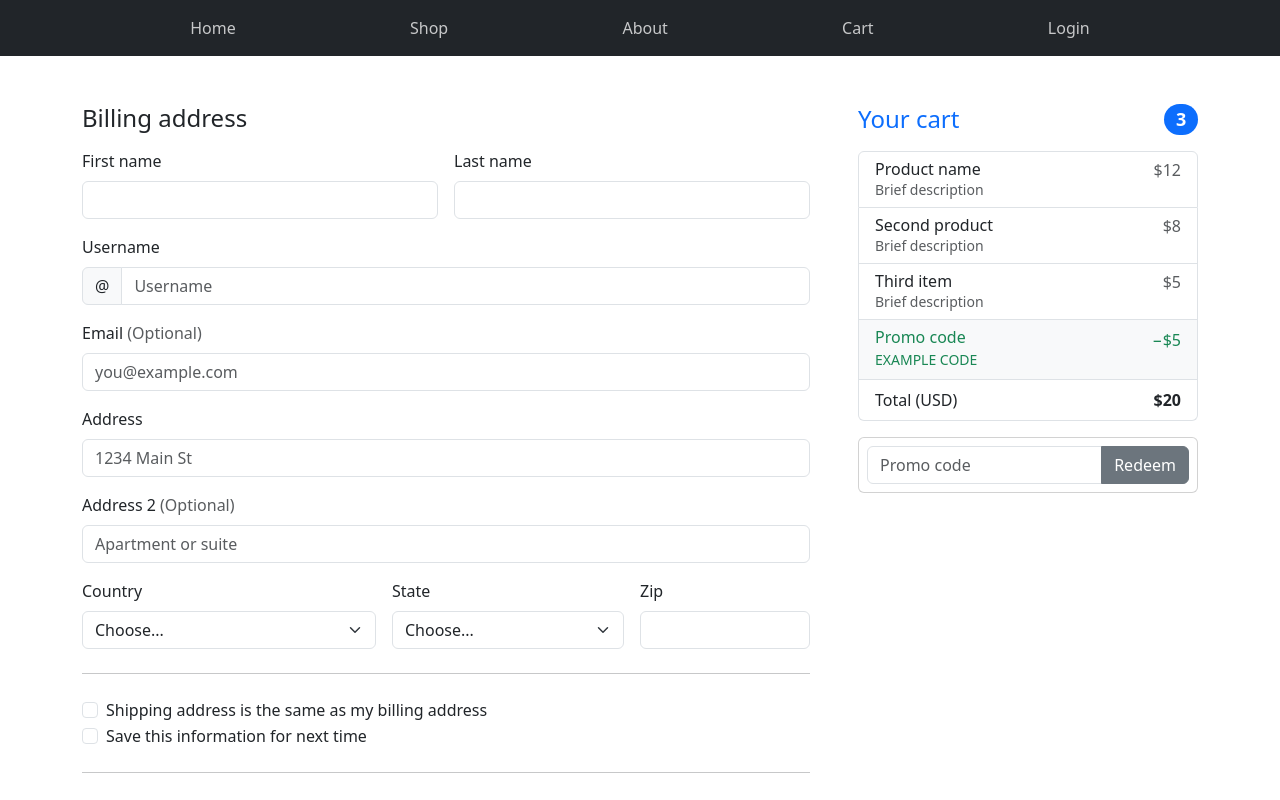
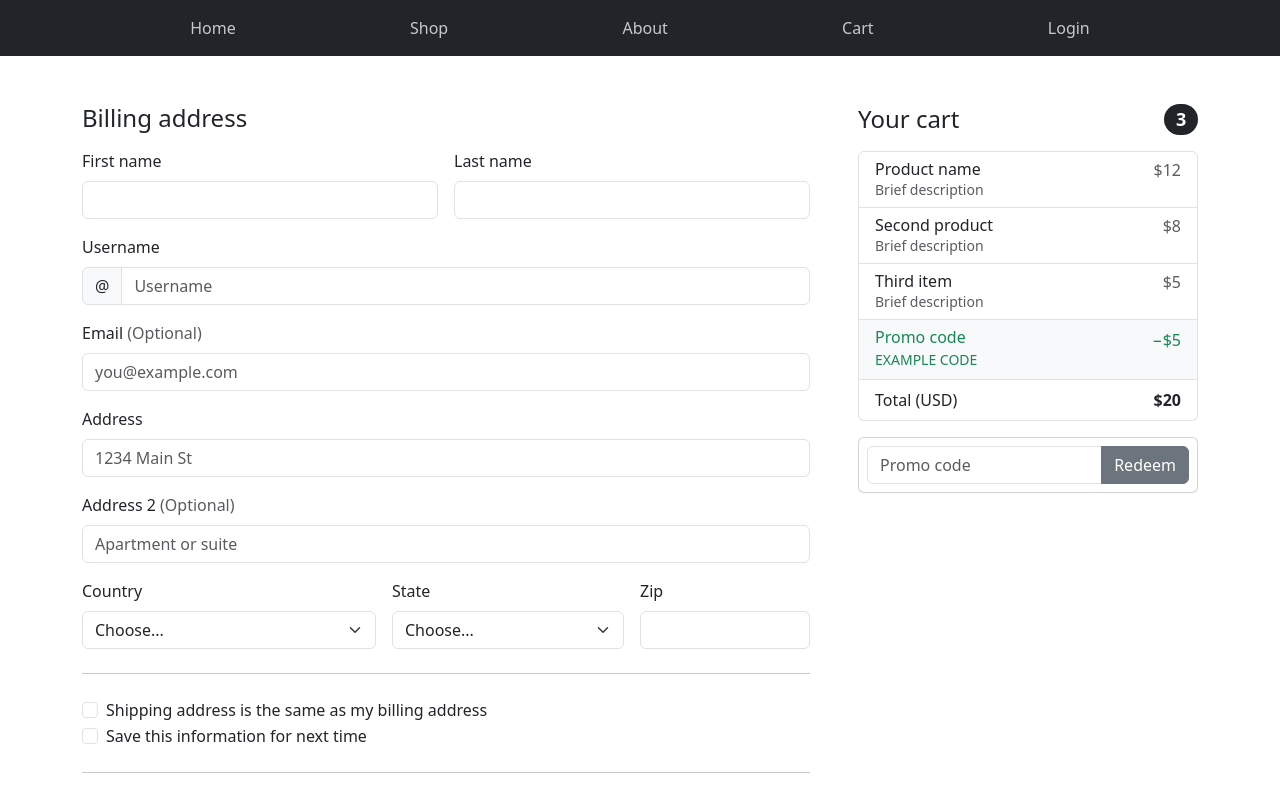
Before and after one commit to harshvsri/sneakart, a React (Vite) app: page /cart in a window 1280 px wide. Shown: the top 800 px of the page. Built offline with nearby package versions, Linux system fonts and the light colour scheme; the HTML template or start-up script is replaced by a standard one.

Commit message:
Update Cart.tsx design and Add readme.md

```diff
--- a/src/components/Cart.tsx
+++ b/src/components/Cart.tsx
@@ -8,8 +8,8 @@ const Cart = () => {
 
             <div className="col-md-5 col-lg-4 order-md-last">
               <h4 className="d-flex justify-content-between align-items-center mb-3">
-                <span className="text-primary">Your cart</span>
-                <span className="badge bg-primary rounded-pill">3</span>
+                <span className="text-dark">Your cart</span>
+                <span className="badge bg-dark rounded-pill">3</span>
               </h4>
               <ul className="list-group mb-3">
                 <li className="list-group-item d-flex justify-content-between lh-sm">
@@ -231,7 +231,6 @@ const Cart = () => {
                       name="paymentMethod"
                       type="radio"
                       className="form-check-input"
-                      defaultChecked
                       required
                     />
                     <label className="form-check-label" htmlFor="credit">
```
